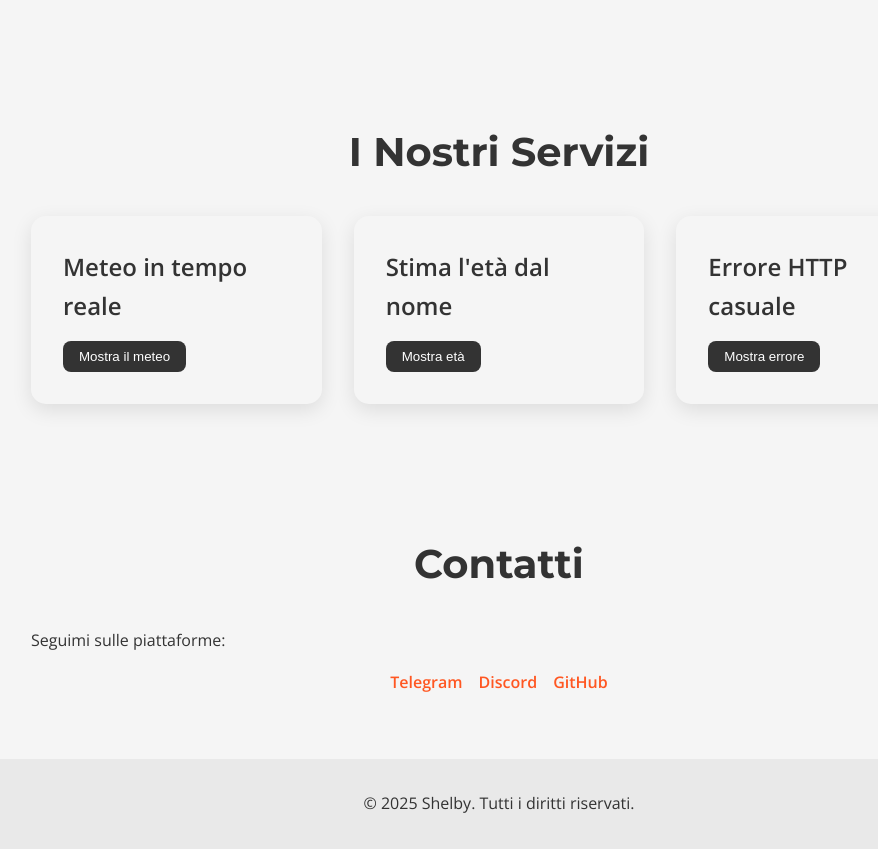
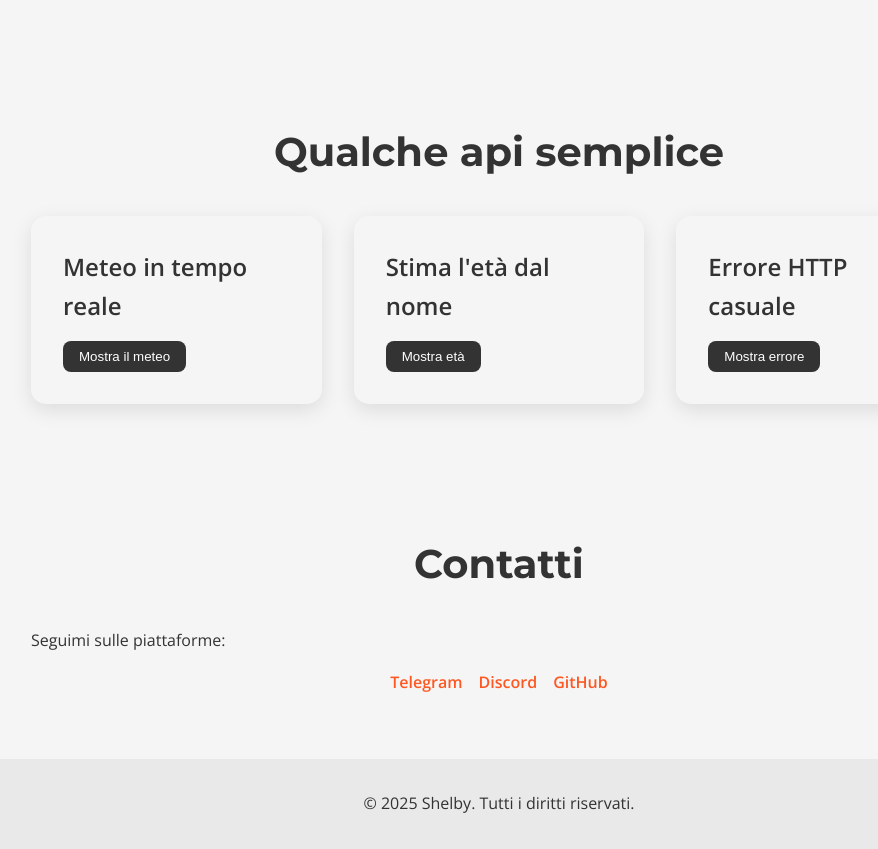
Before and after one commit to Darkmaf2000/PortFolio, a plain HTML site: page index.html in a window 1280 px wide. Shown: the part 1540-2389 px from the top of the page, without its empty margins (141-1019 px from the left). Drawn offline with nearby package versions, Linux system fonts and the light colour scheme.

Commit message:
Update index.html

```diff
--- a/index.html
+++ b/index.html
@@ -188,7 +188,7 @@
   </section>
 
   <section id="servizi">
-    <h2>I Nostri Servizi</h2>
+    <h2>Qualche api semplice</h2>
     <div class="servizi-grid">
       <div class="servizio" id="meteo">
         <h3>Meteo in tempo reale</h3>
@@ -206,6 +206,7 @@
       </div>
     </div>
   </section>
+
 
   <section id="contatti">
     <h2>Contatti</h2>
```
